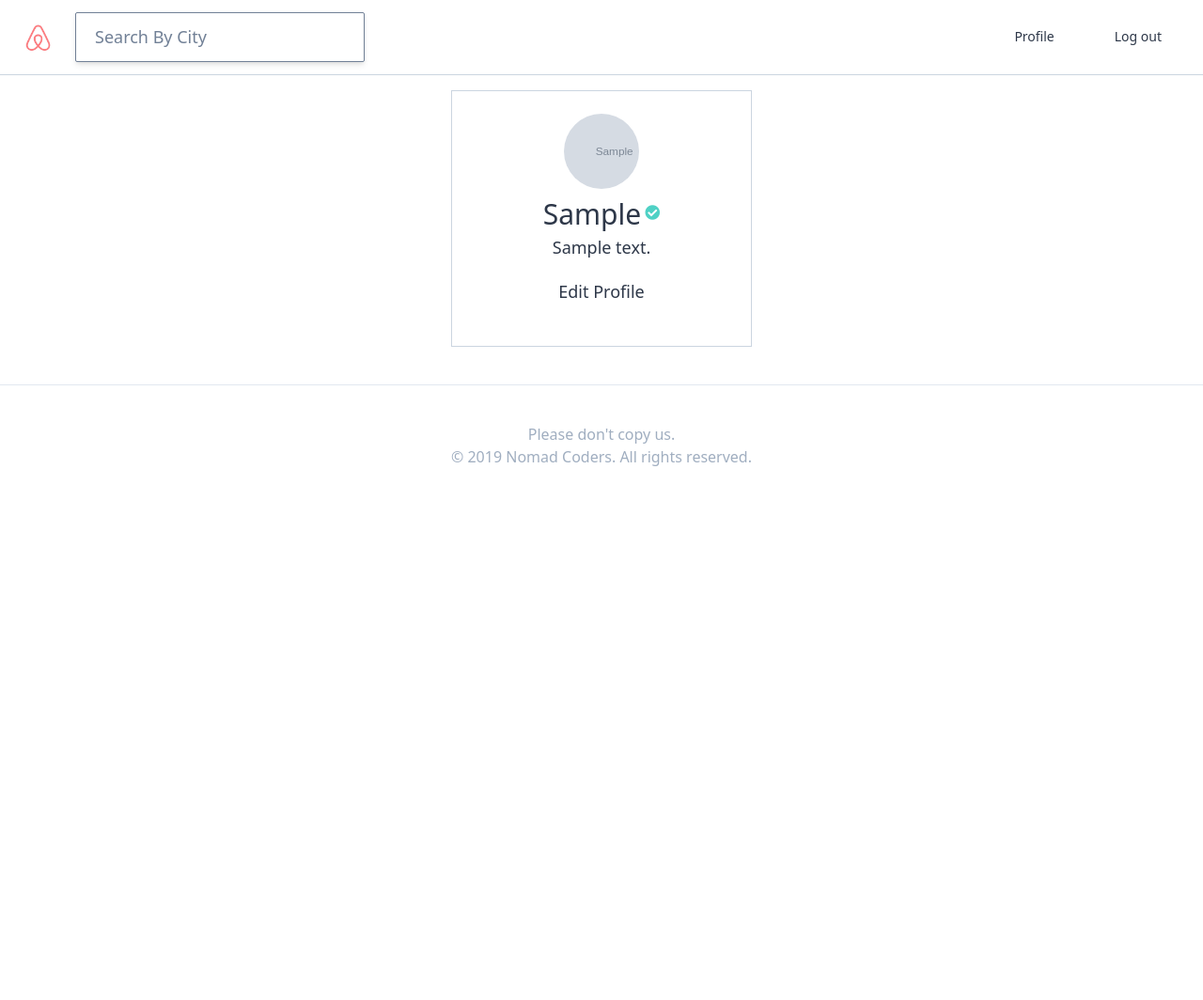
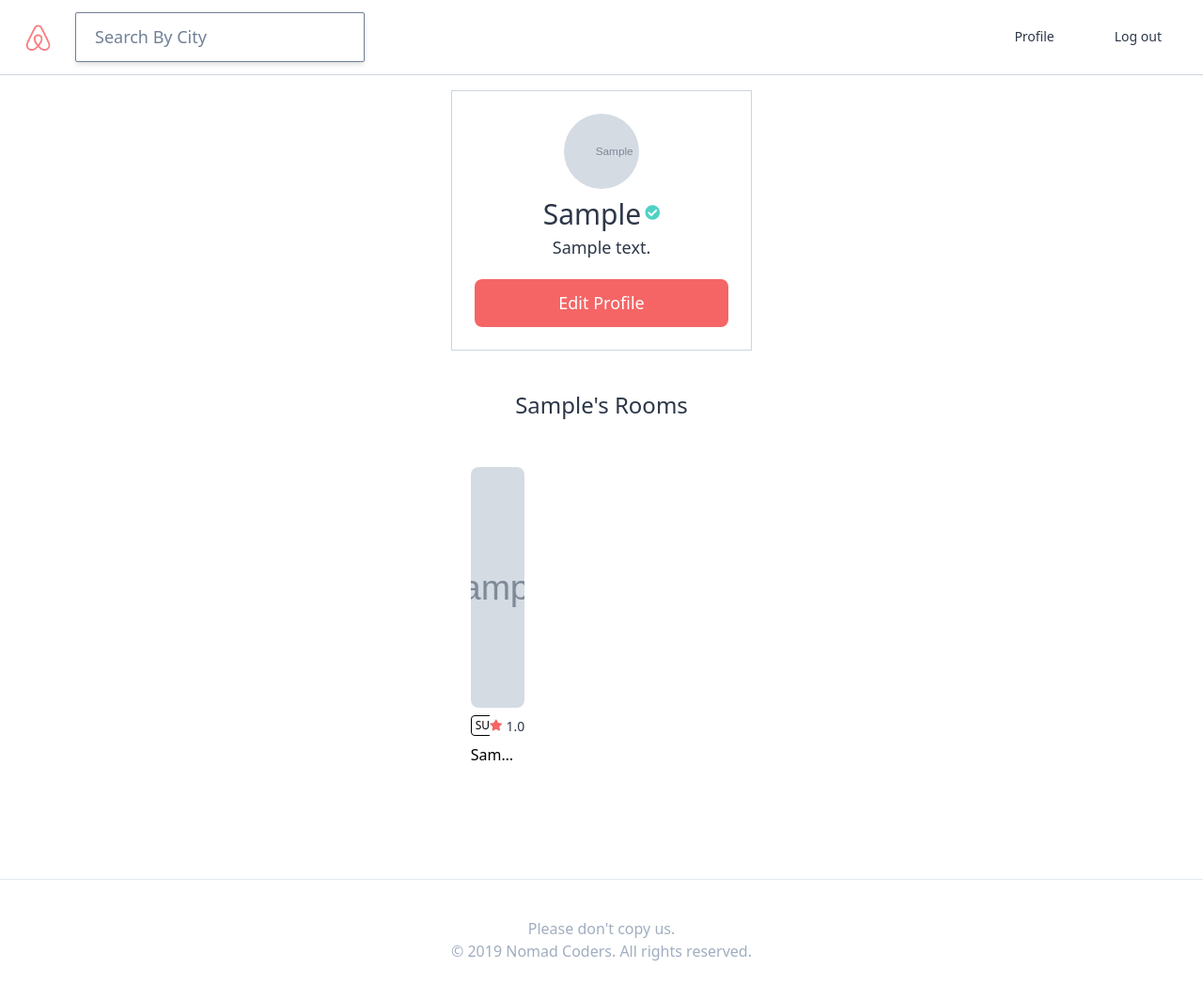
Before and after one commit to komo3344/airbnb-clone, a Django app: page /users/1/ in a window 1280 px wide. Shown: the whole page at 94% size. Before the commit the page ends 496 px from the top, so only its background shows below. Run offline with Django 3.2, Linux system fonts and the light colour scheme; a user stored in the database is signed in; tables that the repository leaves empty hold one stand-in row (values such as "Sample post"); grey boxes marked "Sample" are stand-in pictures; some libraries are stand-ins or nearby versions.

Commit message:
User Profile Styling

```diff
--- a/assets/scss/styles.scss
+++ b/assets/scss/styles.scss
@@ -18,6 +18,10 @@
 .btn {
   @apply text-center rounded-sm py-5 font-light text-lg w-full;
 }
+
+.btn-link {
+    @apply text-center py-3 rounded-lg font-light text-lg w-full text-white bg-red-500;
+  }
 
 input {
   @apply rounded-sm py-5 font-light text-lg w-full text-left border border-gray-600 px-5;
--- a/tailwind.config.js
+++ b/tailwind.config.js
@@ -8,6 +8,10 @@ module.exports = {
       },
       borderRadius: {
         xl: "1.5rem"
+      },
+      minHeight: {
+        "50vh": "50vh",
+        "75vh": "75vh"
       }
     }
   },
--- a/templates/users/user_detail.html
+++ b/templates/users/user_detail.html
@@ -6,9 +6,8 @@
 
 {% block content %}
 
+    <div class="min-h-75vh">
         <div class="container lg:w-5/12 md:w-1/2 xl:w-1/4 mx-auto my-10 flex flex-col items-center border p-6 border-gray-400">
-
-
             {% include "mixins/user_avatar.html" with user=user_obj %}
 
             <div class="flex items-center">
@@ -18,10 +17,23 @@
                 {% endif %}
             </div>
 
-        <span class="text-lg">{{user.bio}}</span>
 
-        <a href="#" class="btn">Edit Profile</a>
+            <span class="text-lg mb-5">{{user.bio}}</span>
 
+            {% if user == user_obj %}
+                <a href="#" class="btn-link">Edit Profile</a>
+            {% endif %}
 
         </div>
+        {% if user_obj.rooms.count > 0 %}
+        <div class="container mx-auto pb-10 flex flex-col items-center">
+            <h3 class="mb-12 text-2xl">{{user_obj.first_name}}'s Rooms</h3>
+                <div class="flex flex-wrap -mx-40 mb-10">
+                    {% for room in user_obj.rooms.all  %}
+                        {% include 'mixins/room_card.html' with room=room %}
+                    {% endfor %}
+                </div>
+            </div>
+        {% endif %}
+    </div>
 {% endblock content %}
```
Also changed, not shown: static/css/styles.css. Lines whose indentation alone changed are shown as unchanged.
